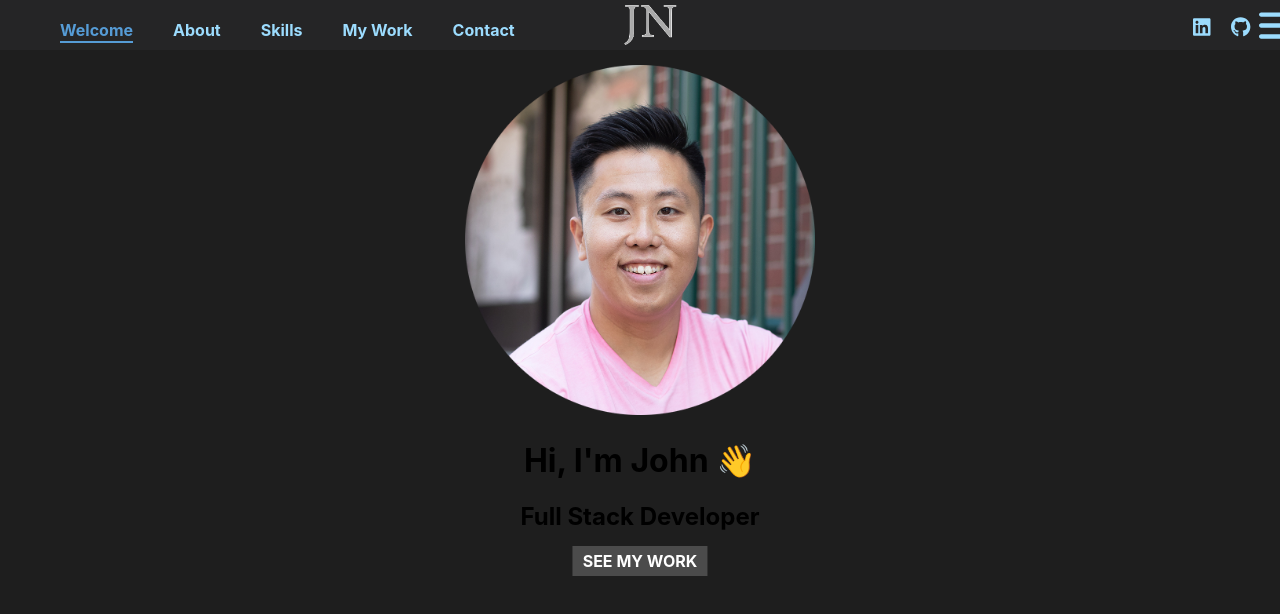
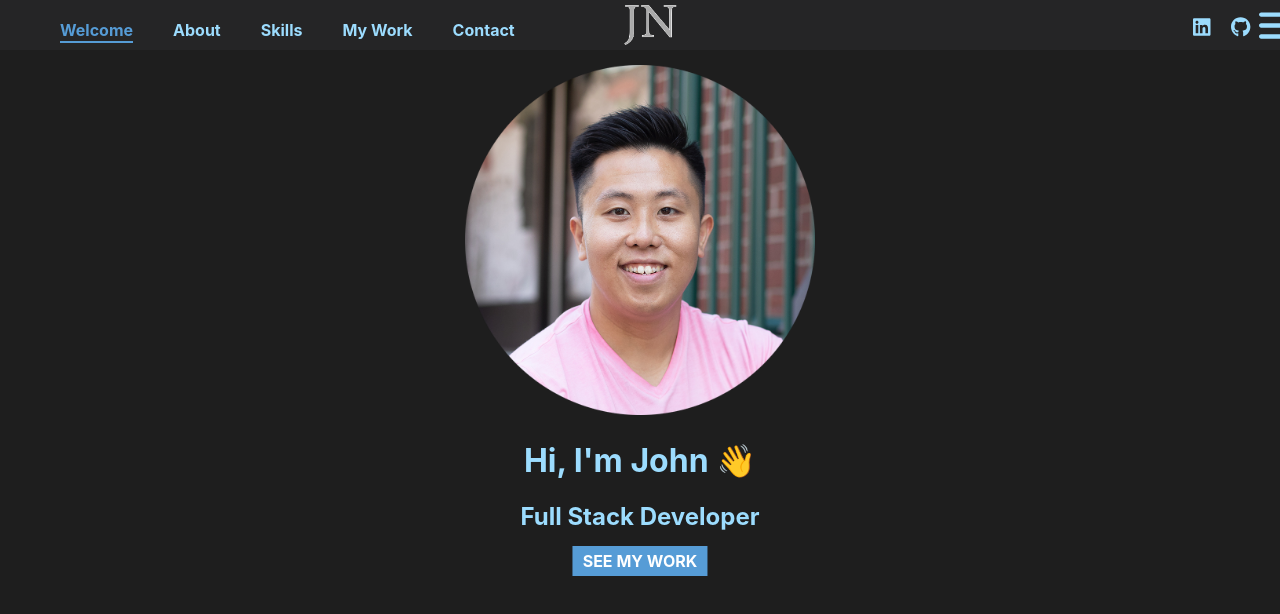
Before and after one commit to john-ngai/johnngai.com, a React (Create React App) app: page / in a window 1280 px wide. Shown: the top 614 px of the page. Built offline with nearby package versions, Linux system fonts and the light colour scheme.

Commit message:
Update text colours

```diff
--- a/src/components/Home/index.scss
+++ b/src/components/Home/index.scss
@@ -17,17 +17,18 @@
     left: 50%;
     transform: translateX(-50%);
     top: 370px;
+    color: #9cdcfe;
     text-align: center;
 
     .button {
-      background: rgb(75, 75, 75);
+      background: #569cd6;
       padding: 5px 10px;
       color: white;
       font-weight: bold;
       text-decoration: none;
 
       &:hover {
-        background: rgb(150, 150, 150);
+        background: #9cdcfe;
       }
     }
   }
```
